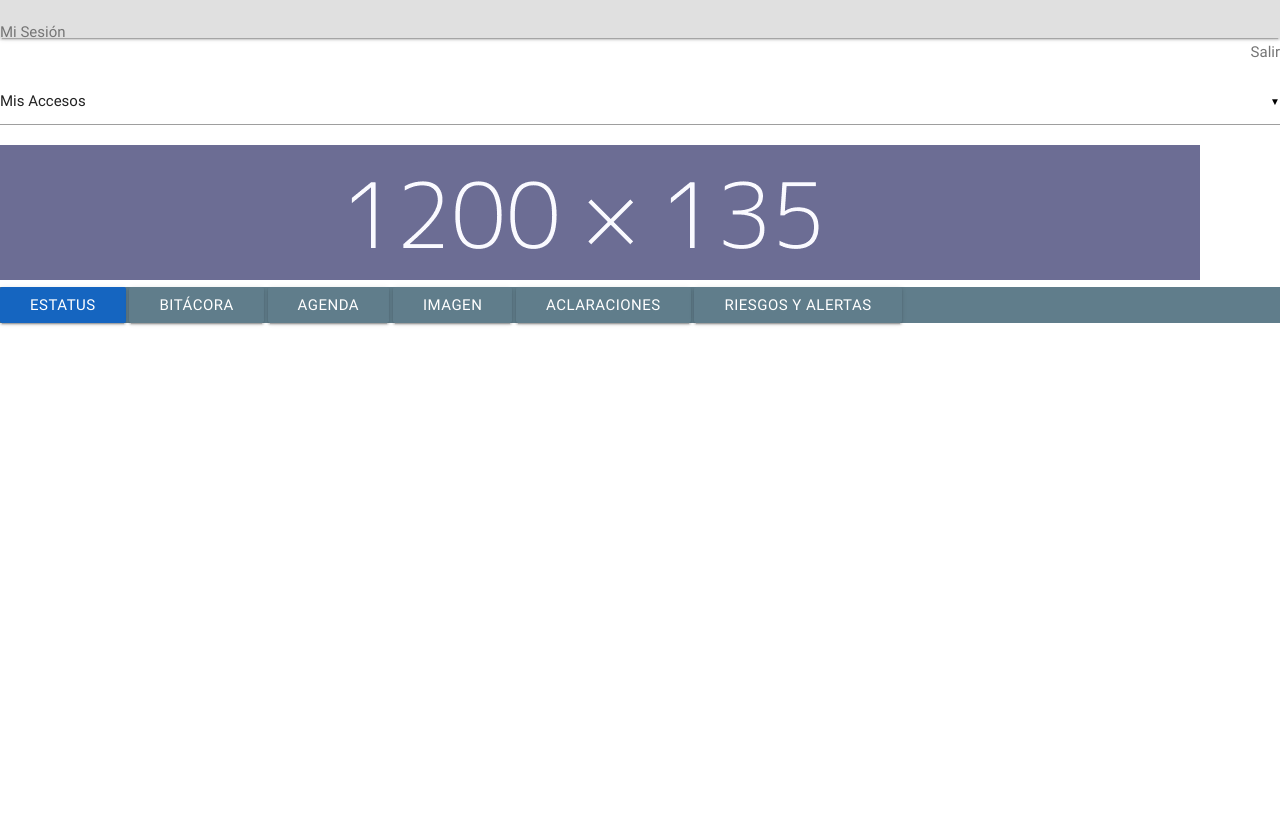
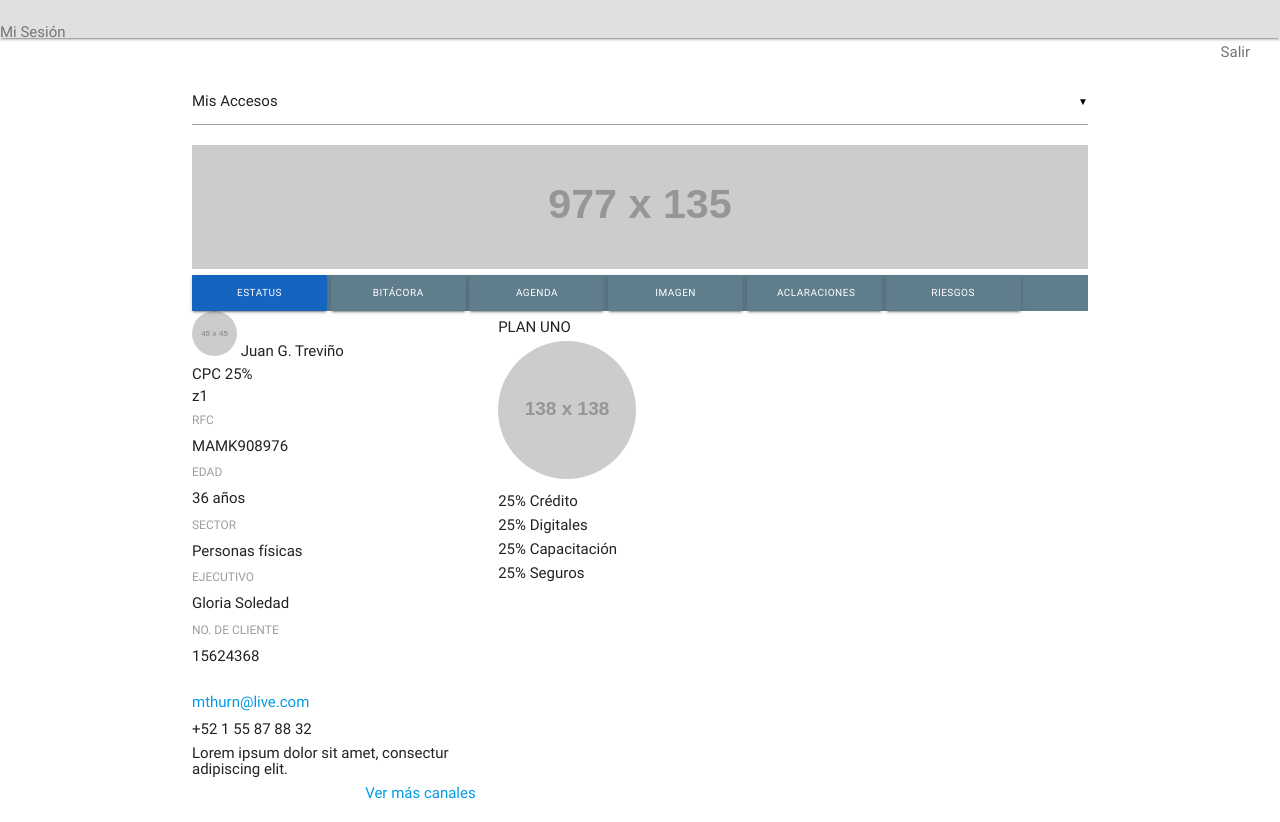
Before and after one commit to parigutierrez/multiplica-bancomer, a plain HTML site: page index.html in a window 1280 px wide. Before the commit the page ends 800 px from the top, so only its background shows below. Drawn offline with nearby package versions, Linux system fonts and the light colour scheme; placeholder pictures from the web are drawn by us.

Commit message:
subiendo cambios en maquetación

```diff
--- a/css/main.css
+++ b/css/main.css
@@ -1,5 +1,8 @@
 .nav-heigth{
 	height: 38px;
+}
+.margen-der{
+	margin-right: 2rem;
 }
 .text1{
 	margin-top:20px;
@@ -12,3 +15,10 @@
 .menu-boton:hover{
 	background-color:#1565c0;
 }
+.img-superior{
+	width: 100%;
+}
+.botones{
+	width: 9rem;
+	font-size: 10px;
+}
--- a/index.html
+++ b/index.html
@@ -15,9 +15,11 @@
     <header class="navbar-fixed">
         <nav class="nav-wrapper nav-heigth grey lighten-2">
             <a class="text1">Mi Sesión</a>
-            <a class="text1 right">Salir</a>
+            <a class="text1 right margen-der">Salir</a>
         </nav>
     </header>
+        <div class="container">
+
              <div class="input-field col s6 m6">
                 <select>
                   <option value="" disabled selected>Mis Accesos</option>
@@ -27,16 +29,53 @@
                 </select>
              </div>
              <div>
-            <img src="assets/img/logo.png">
+                <img src="https://dummyimage.com/977x135/6c6d94/fafaff.png" class="img-superior">
              </div>
              <div class="blue-grey darken-">
-            <a class="waves-effect waves-light btn blue darken-3">Estatus</a>
-            <a class="waves-effect waves-light btn blue-grey darken-">Bitácora</a>
-            <a class="waves-effect waves-light btn blue-grey darken-">Agenda</a>
-            <a class="waves-effect waves-light btn blue-grey darken-">Imagen</a>
-             <a class="waves-effect waves-light btn blue-grey darken-">Aclaraciones</a>
-            <a class="waves-effect waves-light btn blue-grey darken-">Riesgos y Alertas</a>
+                <a class="waves-effect waves-light btn blue darken-3 botones">Estatus</a>
+                <a class="waves-effect waves-light btn blue-grey darken- botones">Bitácora</a>
+                <a class="waves-effect waves-light btn blue-grey darken- botones">Agenda</a>
+                <a class="waves-effect waves-light btn blue-grey darken- botones">Imagen</a>
+                 <a class="waves-effect waves-light btn blue-grey darken- botones">Aclaraciones</a>
+                <a class="waves-effect waves-light btn blue-grey darken- botones">Riesgos</a>
              </div>
+             <div>
+                <div class="row">
+                    <div class="col s4 m4">
+                        <img src="https://dummyimage.com/45x45/6c6d94/fafaff.png&text=USER" class="circle">
+                        <span>Juan G. Treviño <br></span>
+                        <span>CPC 25%<br></span>
+                        <span>z1<br></span>
+                        <label>RFC</label>
+                        <h6>MAMK908976</h6>
+                        <label>EDAD</label>
+                        <h6>36 años</h6>
+                        <label>SECTOR</label>
+                        <h6>Personas físicas</h6>
+                        <label>EJECUTIVO</label>
+                        <h6>Gloria Soledad</h6>
+                        <label>NO. DE CLIENTE</label>
+                        <h6>15624368</h6>
+                        <h2></h2>
+                        <a href="">mthurn@live.com</a>
+                        <h6>+52 1 55 87 88 32</h6>
+                        <h6>Lorem ipsum dolor sit amet, consectur adipiscing elit.
+                        <h6><a href="" class="right">Ver más canales</a></h6>
+                    </div>
+                    <div class="col s4 m4">
+                        <h6>PLAN UNO</h6>
+                        <img src="https://dummyimage.com/138x138/6c6d94/fafaff.png" class="circle">
+                        <h6>25% Crédito</h6>
+                        <h6>25% Digitales</h6>
+                        <h6>25% Capacitación</h6>
+                        <h6>25% Seguros</h6>
+                    </div>
+                    <div class="col s4 m4"></div>
+                </div>
+             </div>
+
+        </div>
+
     <script type="text/javascript" src="https://code.jquery.com/jquery-3.2.1.min.js"></script>
     <script src="https://cdnjs.cloudflare.com/ajax/libs/materialize/0.100.2/js/materialize.min.js"></script>
     <script type="text/javascript" src="js/main.js"></script>
```
Also changed, not shown: assets/img/user.png (added), 1 other file. Lines whose indentation alone changed are shown as unchanged.
